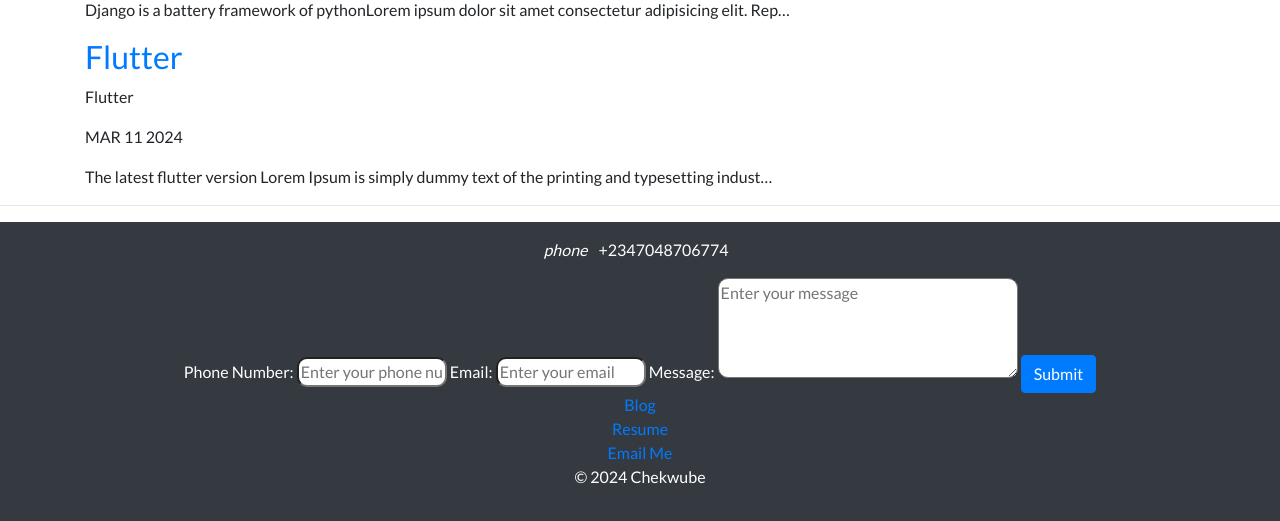
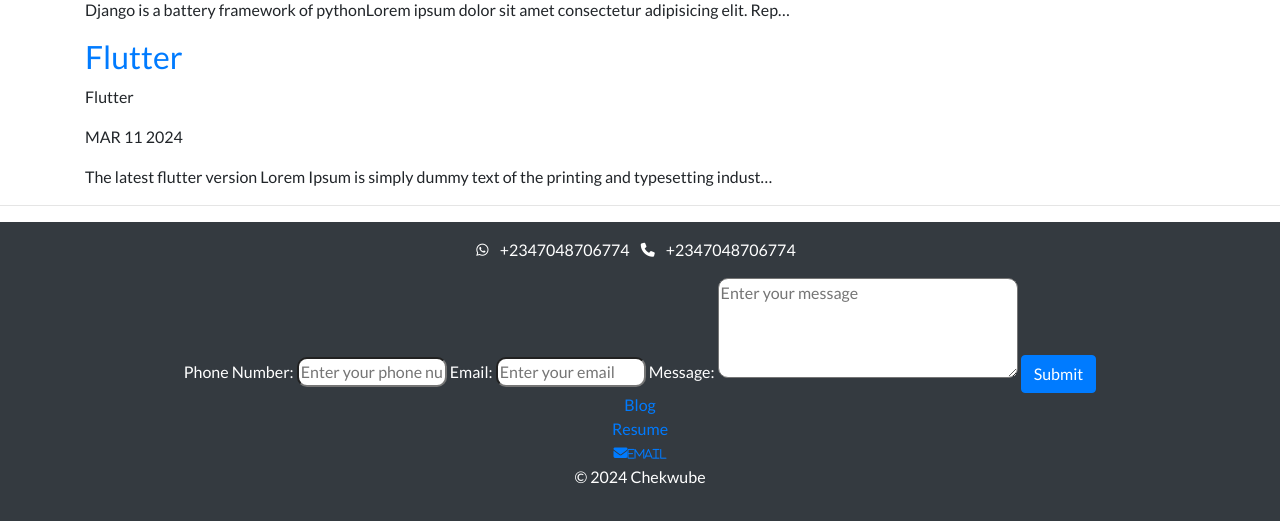
Before and after one commit to Xcheche/personal_portfolio, a Django app: page /blog/ in a window 1280 px wide. Shown: the part 397-918 px from the top of the page. Run offline with Django 5.2, Linux system fonts and the light colour scheme; data comes from the database, SQL or seed files in the repository; some libraries are stand-ins or nearby versions.

Commit message:
font-awesome icon added

```diff
--- a/portfolio/templates/portfolio/base.html
+++ b/portfolio/templates/portfolio/base.html
@@ -18,6 +18,7 @@
 
   <link rel="icon" type="image/png" href="{% static "portfolio/Logo.png" %}">
   <link rel="shortcut icon" href="{% static "portfolio/Logo.png" %}" type="image/x-icon">
+  <link rel="stylesheet" href="https://cdnjs.cloudflare.com/ajax/libs/font-awesome/6.5.1/css/all.min.css" integrity="sha512-DTOQO9RWCH3ppGqcWaEA1BIZOC6xxalwEsw9c2QQeAIftl+Vegovlnee1c9QX4TctnWMn13TZye+giMm8e2LwA==" crossorigin="anonymous" referrerpolicy="no-referrer" />
 
   <title>Chekwube</title>
 </head>
@@ -36,7 +37,7 @@
       <div class="collapse navbar-collapse text-center" id="navbarNav">
         <ul class="navbar-nav ml-auto">
           <li class="nav-item">
-            <a class="nav-link" href="{% static "portfolio/mycv.pdf" %}"download="resume.pdf target="_blank">Resume</a>
+            <a class="nav-link" href="{% static "portfolio/cv.pdf" %}"download="resume.pdf target="_blank">Resume</a>
           </li>
           <li class="nav-item">
             <a class="nav-link" href="https://www.linkedin.com/ebukaomenife" target="_blank">LinkedIn</a>
@@ -69,7 +70,8 @@
 <footer class="container-fluid bg-dark text-white py-3">
   <div class="row">
     <div class="col">  <p>
-        <i class="bi bi-phone">phone</i> <a href="tel:+2347048706774" class="text-white mx-2"> +2347048706774</a>
+        <i class="fab fa-whatsapp fa-sm"></i> <a href="tel:+2347048706774" class="text-white mx-2"> +2347048706774</a>
+        <i class="fa fa-phone fa-sm"></i> <a href="tel:+2347048706774" class="text-white mx-2"> +2347048706774</a>
 
         <br>
 
@@ -77,7 +79,7 @@
     </div>
   </div>
   <button id="scroll-to-top" class="btn btn-primary">
-    <i class="bi bi-arrow-up"> ^</i>
+    <i class="fa fa-arrow-up"> Up</i>
   </button>
 
 
@@ -120,7 +122,7 @@
 
   <a href="{% url 'blog:all_blogs' %}" class="blog">Blog</a><br>
   <a href="{% static 'portfolio/mycv.pdf' %}" class="resume">Resume</a><br>
-  <a href="mailto:checheomenife@gmail.com" class="email">Email Me</a>
+  <a href="mailto:checheomenife@gmail.com" class="fa fa-envelope fa-sm"><small>email</small></a>
   <p>&copy; 2024 Chekwube</p>
 </footer>
 
```
Also changed, not shown: 2 other files.
